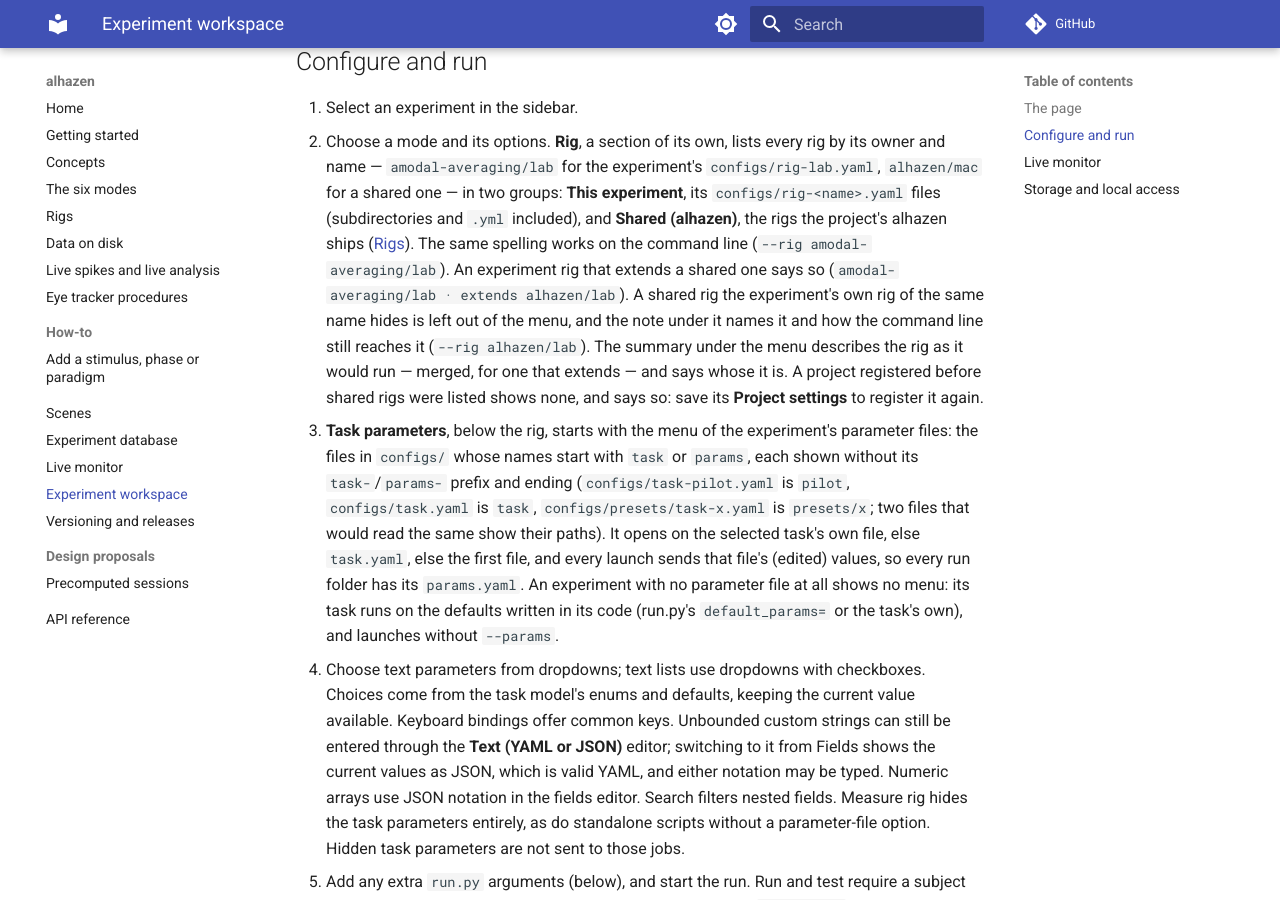
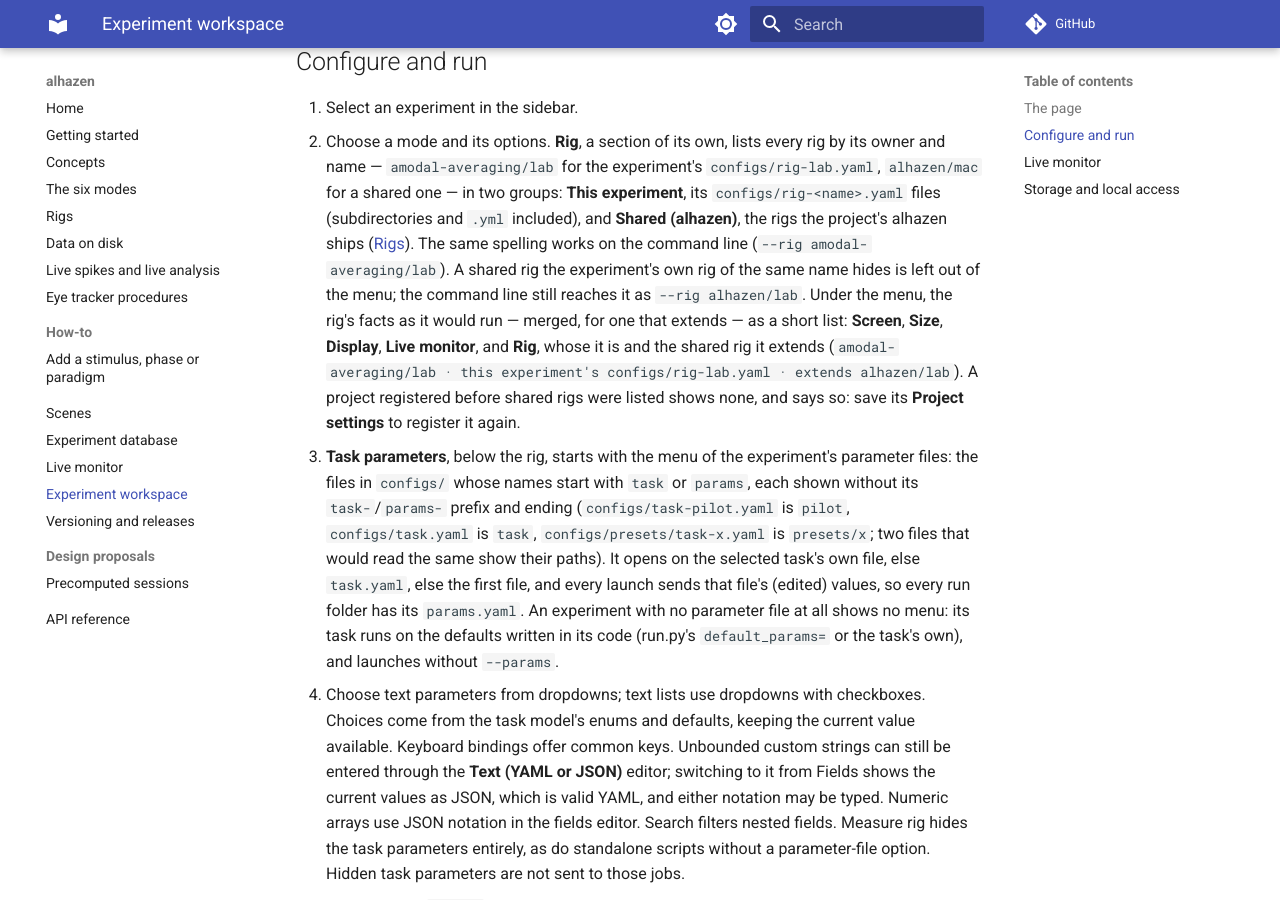
Before and after one commit to sh4r11f/alhazen, an MkDocs documentation site: the page built from docs/workspace.md, in a window 1280 px wide and 900 px high, scrolled down 1470 px. Built offline with MkDocs 1.6.1 and Material for MkDocs 9.7.7, drawn with Linux system fonts in a browser that asks for light colours; comment, search, counter and statistics services are not loaded; some of the changed text lies outside the part shown.

Commit message:
Workspace: ship Nunito, a bolder Ouchi logo, and the favicon
- Nunito (SIL OFL 1.1) is the page's font: a Latin subset of the variable
  Nunito[wght].ttf v3.602 from github.com/google/fonts (ofl/nunito,
  commit 604936664fd6), cut with pyftsubset to WOFF2 (40 KB), with its
  OFL.txt, in cli/assets/fonts/. Served by dashboard.py at
  /fonts/Nunito-latin.woff2 (font/woff2); the CSP now names font-src 'self'.
  Package data gains cli/assets/fonts/* (setuptools' cli/assets/* does not
  reach into the folder); a built wheel was checked to contain both files.
  @font-face uses font-display: swap with the system stack as fallback.
- The logo's bricks are bolder (16x4, five dark rows across the icon) and
  the disc's upright bricks are shifted by half a brick; the A is smaller
  and heavier so the disc shows around it.
- /favicon.svg serves the same drawing standalone, with its colours inline
  and a dark variant by prefers-color-scheme; <link rel="icon"> points at it.
  Dashboard routes are now one PAGE_ASSETS table.

New tests: the font and favicon are served with their types and the CSP
(test_workspace.py), the font and licence are package data, and the inline
logo and favicon.svg are the same drawing (workspace.test.mjs).

```diff
--- a/docs/workspace.md
+++ b/docs/workspace.md
@@ -83,14 +83,15 @@
    **This experiment**, its `configs/rig-<name>.yaml` files (subdirectories
    and `.yml` included), and **Shared (alhazen)**, the rigs the project's
    alhazen ships ([Rigs](rigs.md)). The same spelling works on the command
-   line (`--rig amodal-averaging/lab`). An experiment rig that extends a shared
-   one says so (`amodal-averaging/lab · extends alhazen/lab`). A shared rig the
-   experiment's own rig of the same name hides is left out of the menu, and
-   the note under it names it and how the command line still reaches it
-   (`--rig alhazen/lab`). The summary under the menu describes the rig as it
-   would run — merged, for one that extends — and says whose it is. A project
-   registered before shared rigs were listed shows none, and says so: save its
-   **Project settings** to register it again.
+   line (`--rig amodal-averaging/lab`). A shared rig the experiment's own rig
+   of the same name hides is left out of the menu; the command line still
+   reaches it as `--rig alhazen/lab`. Under the menu, the rig's facts as it
+   would run — merged, for one that extends — as a short list: **Screen**,
+   **Size**, **Display**, **Live monitor**, and **Rig**, whose it is and the
+   shared rig it extends (`amodal-averaging/lab · this experiment's
+   configs/rig-lab.yaml · extends alhazen/lab`). A project registered before
+   shared rigs were listed shows none, and says so: save its **Project
+   settings** to register it again.
 3. **Task parameters**, below the rig, starts with the menu of the
    experiment's parameter files: the files in `configs/` whose names start
    with `task` or `params`, each shown without its `task-`/`params-` prefix
@@ -287,9 +288,12 @@
 and the refusal names the process that has it and the address of its page, so you
 can open that page, stop that process, or start another workspace with
 `--state-dir`. The UI requires
-no Node server, build step, external fonts or internet resources: text is set
-in the system's own friendly sans-serif (a rounded face where there is one),
-and the logo is an inline SVG. Its assets ship in the Python wheel.
+no Node server, build step or internet resources. Its assets ship in the Python
+wheel, the font among them: text is set in Nunito (SIL Open Font License,
+`cli/assets/fonts/OFL.txt`), a Latin subset of the variable font from the
+google/fonts repository, served by the dashboard itself (`/fonts/…`, CSP
+`font-src 'self'`), with the system's sans-serif as the fallback. The logo is
+an inline SVG in the page and, standalone, the tab's icon (`/favicon.svg`).
 
 The server binds to `127.0.0.1` only and authenticates API/media requests with
 a random per-server token. The opening URL carries it in a fragment, which
--- a/pyproject.toml
+++ b/pyproject.toml
@@ -106,6 +106,8 @@
   "_scaffold/template/**/*",
   "live_monitor/assets/*",
   "cli/assets/*",
+  # The workspace's own font (Nunito, SIL OFL) and its licence.
+  "cli/assets/fonts/*",
   "rigs/*",
 ]
 
```
Also changed, not shown: CHANGELOG.md (+11 -5 lines), src/alhazen/cli/assets/workspace.css (+57 -12 lines), src/alhazen/cli/assets/workspace.html (+25 -18 lines), src/alhazen/cli/assets/favicon.svg (added), src/alhazen/cli/assets/fonts/Nunito-latin.woff2 (added), 3 other files.
